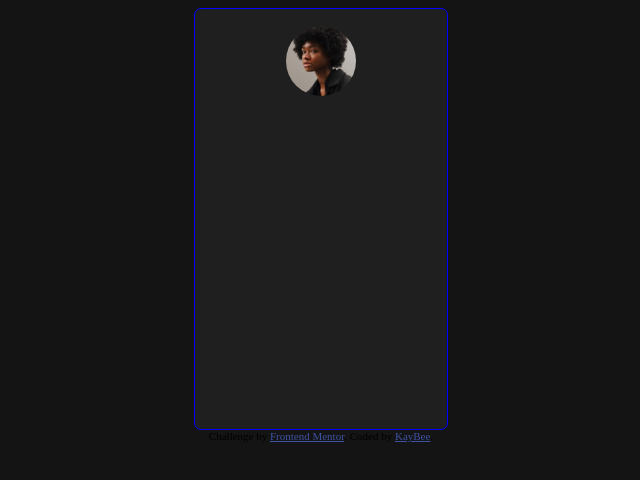
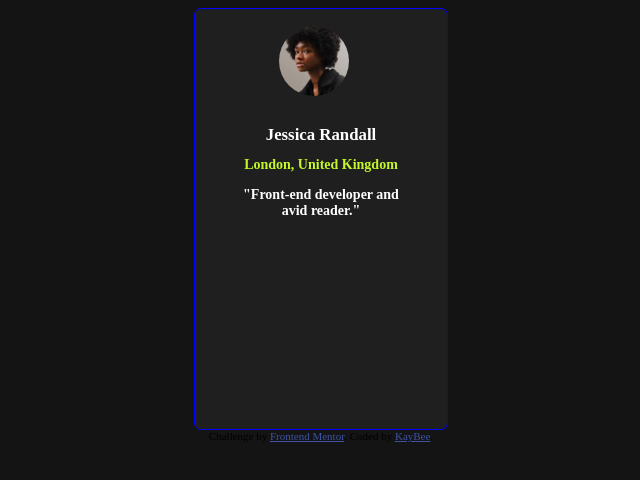
Before and after one commit to kbmke/social-links-profile-main, a plain HTML site: page index.html in a window 1280 px wide. Shown: the whole page, without its empty margins (319-959 px from the left). Drawn offline with Linux system fonts and the light colour scheme.

Commit message:
update css

```diff
--- a/index.html
+++ b/index.html
@@ -28,14 +28,14 @@
         />
       </div>
 
-      <!-- <div class="info">
+      <div class="info">
         <h1 id="name">Jessica Randall</h1>
         <h2 id="location">London, United Kingdom</h2>
         <h3 id="about">"Front-end developer and avid reader."</h3>
-      </div> -->
+      </div>
 
       <!-- <div class="socials">
-        <ul class="socialLinks">
+        9<ul class="socialLinks">
           <li class="github">
             <a href=""> GitHub</a>
           </li>
--- a/styles.css
+++ b/styles.css
@@ -40,22 +40,26 @@ body {
   border-radius: 50%;
   width: 5rem;
   margin: 1.2rem auto;
+  position: absolute;
 }
 
 .img-wrapper {
   margin: 0 auto;
+  /* border: 1px solid red; */
+  position: absolute;
+  left: 6rem;
 }
 
-/* .info {
-  border: 1px solid red;
-  margin: 0 auto;
-  width: 20rem;
-  display: ;
-} */
+.info {
+  margin: 7.5rem auto;
+  width: 12rem;
+  display: flexbox;
+}
 
 #name {
   color: var(--White);
   text-align: center;
+  font-size: 1.2rem;
 
   /* position: relative; */
   /* border: 1px solid red; */
@@ -64,10 +68,12 @@ body {
 #location {
   color: var(--locationColor);
   text-align: center;
+  font-size: 1rem;
 }
 #about {
   color: var(--White);
   text-align: center;
+  font-size: 1rem;
 }
 ul {
   text-align: center;
```
